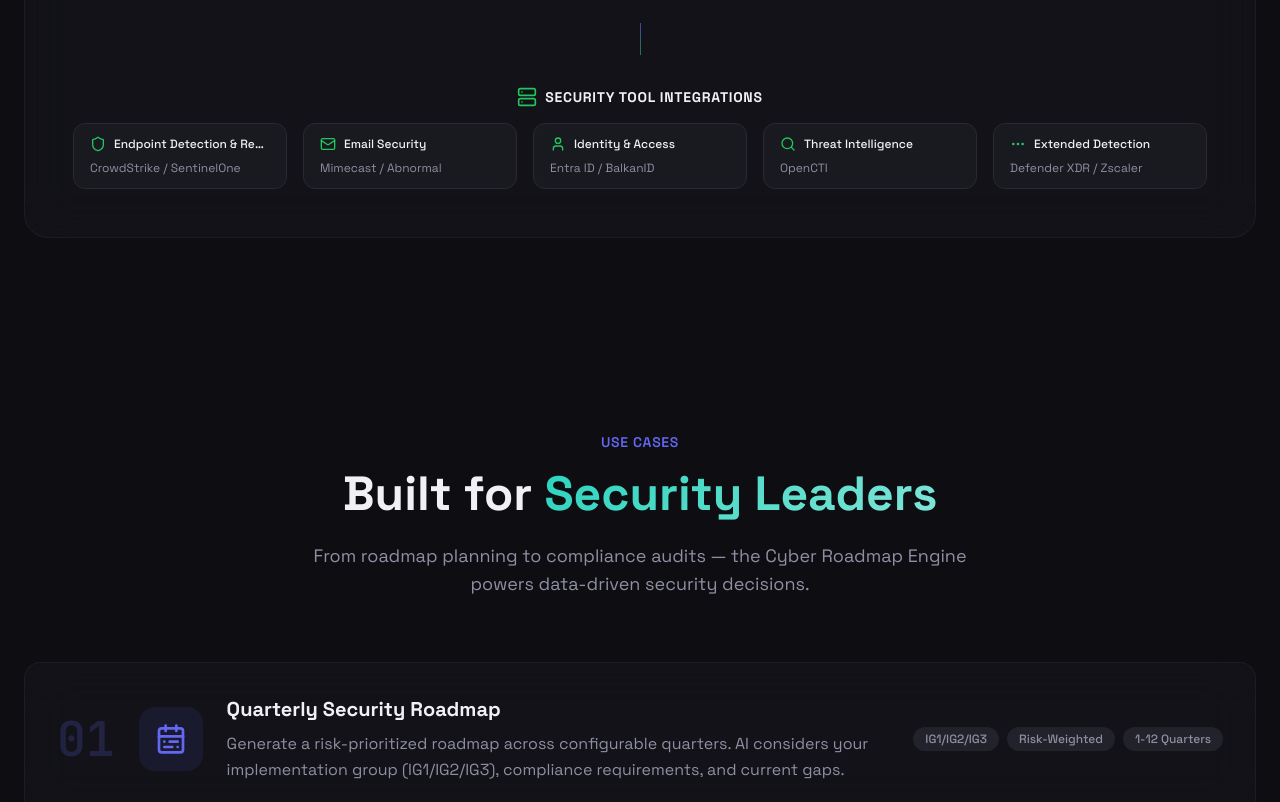
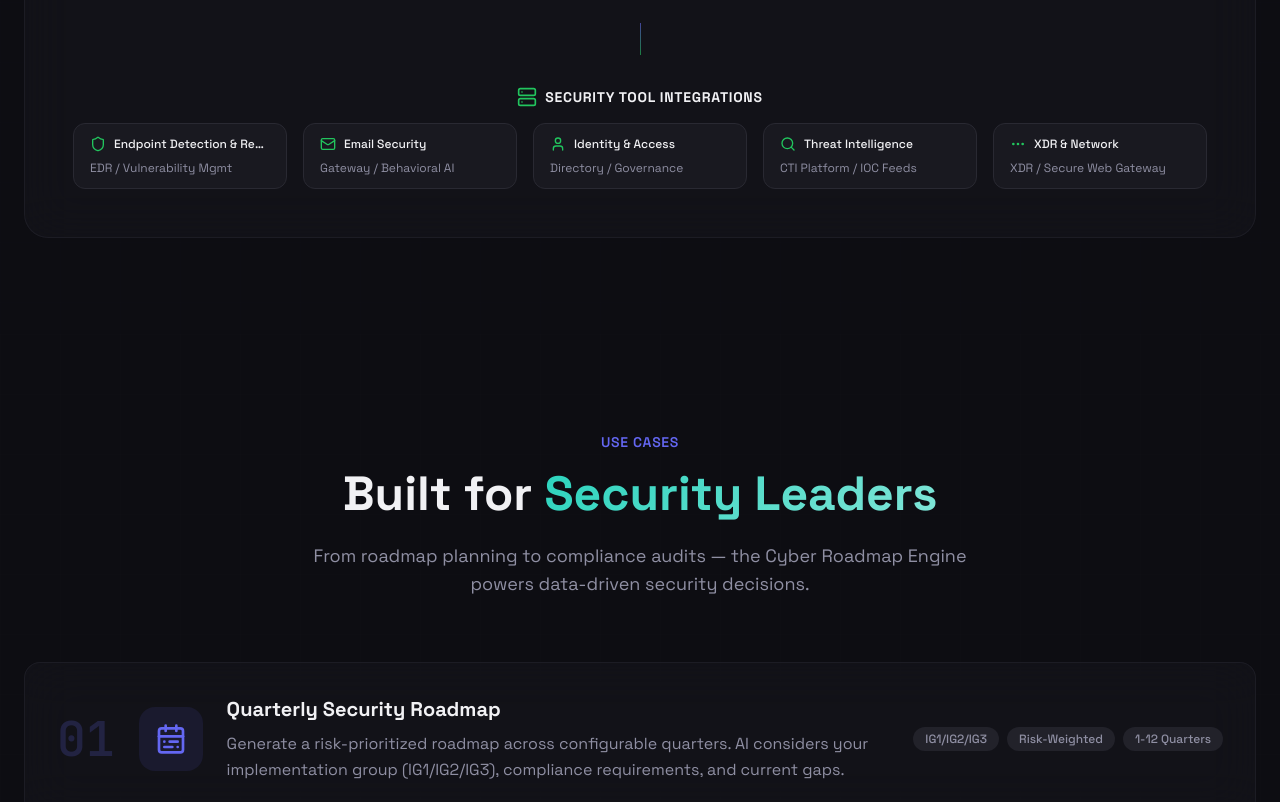
Before and after one commit to l10sec/layer10security.io, a React (Vite) app: page / in a window 1280 px wide. Shown: the part 3680-4482 px from the top of the page. Built offline with nearby package versions, Linux system fonts and the light colour scheme; the HTML template or start-up script is replaced by a standard one.

Commit message:
fix: Remove all vendor product names — use generic categories instead

```diff
--- a/src/components/ArchitectureSection.tsx
+++ b/src/components/ArchitectureSection.tsx
@@ -31,11 +31,11 @@ const gatewayComponents = [
 ];
 
 const securityTools = [
-  { name: "Endpoint Detection & Response", tools: ["CrowdStrike", "SentinelOne"], icon: Shield },
-  { name: "Email Security", tools: ["Mimecast", "Abnormal"], icon: Mail },
-  { name: "Identity & Access", tools: ["Entra ID", "BalkanID"], icon: User },
-  { name: "Threat Intelligence", tools: ["OpenCTI"], icon: Search },
-  { name: "Extended Detection", tools: ["Defender XDR", "Zscaler"], icon: MoreHorizontal },
+  { name: "Endpoint Detection & Response", tools: ["EDR", "Vulnerability Mgmt"], icon: Shield },
+  { name: "Email Security", tools: ["Gateway", "Behavioral AI"], icon: Mail },
+  { name: "Identity & Access", tools: ["Directory", "Governance"], icon: User },
+  { name: "Threat Intelligence", tools: ["CTI Platform", "IOC Feeds"], icon: Search },
+  { name: "XDR & Network", tools: ["XDR", "Secure Web Gateway"], icon: MoreHorizontal },
 ];
 
 export const ArchitectureSection = () => {
--- a/src/components/FeaturesSection.tsx
+++ b/src/components/FeaturesSection.tsx
@@ -18,7 +18,7 @@ const features = [
   {
     icon: Network,
     title: "MCP Gateway Integration",
-    description: "Connect your security stack through the Model Context Protocol. One gateway aggregates tools from CrowdStrike, Microsoft, Abnormal, OpenCTI, and more — with automatic discovery.",
+    description: "Connect your security stack through the Model Context Protocol. One gateway aggregates tools from your EDR, email security, identity, and threat intelligence platforms — with automatic discovery.",
     highlights: [],
   },
   {
--- a/src/components/IntegrationsSection.tsx
+++ b/src/components/IntegrationsSection.tsx
@@ -13,43 +13,43 @@ const integrationCategories = [
   {
     icon: Shield,
     title: "Endpoint Detection & Response",
-    tools: ["CrowdStrike Falcon", "SentinelOne"],
+    tools: ["EDR Platforms", "Vulnerability Scanners"],
     color: "primary",
   },
   {
     icon: Users,
     title: "Identity & Access Management",
-    tools: ["Microsoft Entra ID", "BalkanID"],
+    tools: ["Directory Services", "Identity Governance"],
     color: "secondary",
   },
   {
     icon: Mail,
     title: "Email Security",
-    tools: ["Mimecast", "Abnormal Security"],
+    tools: ["Email Gateways", "Behavioral AI Detection"],
     color: "accent",
   },
   {
     icon: Brain,
     title: "Threat Intelligence",
-    tools: ["OpenCTI"],
+    tools: ["Threat Intel Platforms", "IOC Feeds"],
     color: "primary",
   },
   {
     icon: Scan,
-    title: "Extended Detection",
-    tools: ["Microsoft Defender XDR"],
+    title: "Extended Detection & Response",
+    tools: ["XDR Platforms", "SIEM Solutions"],
     color: "secondary",
   },
   {
     icon: Globe,
     title: "Network Security",
-    tools: ["Zscaler ZIA"],
+    tools: ["Secure Web Gateways", "ZTNA"],
     color: "accent",
   },
   {
     icon: Plug,
-    title: "More via MCP",
-    tools: ["Any tool that speaks MCP can be integrated"],
+    title: "Any MCP-Compatible Tool",
+    tools: ["Connect any security tool that speaks the Model Context Protocol"],
     color: "primary",
   },
 ];
```
